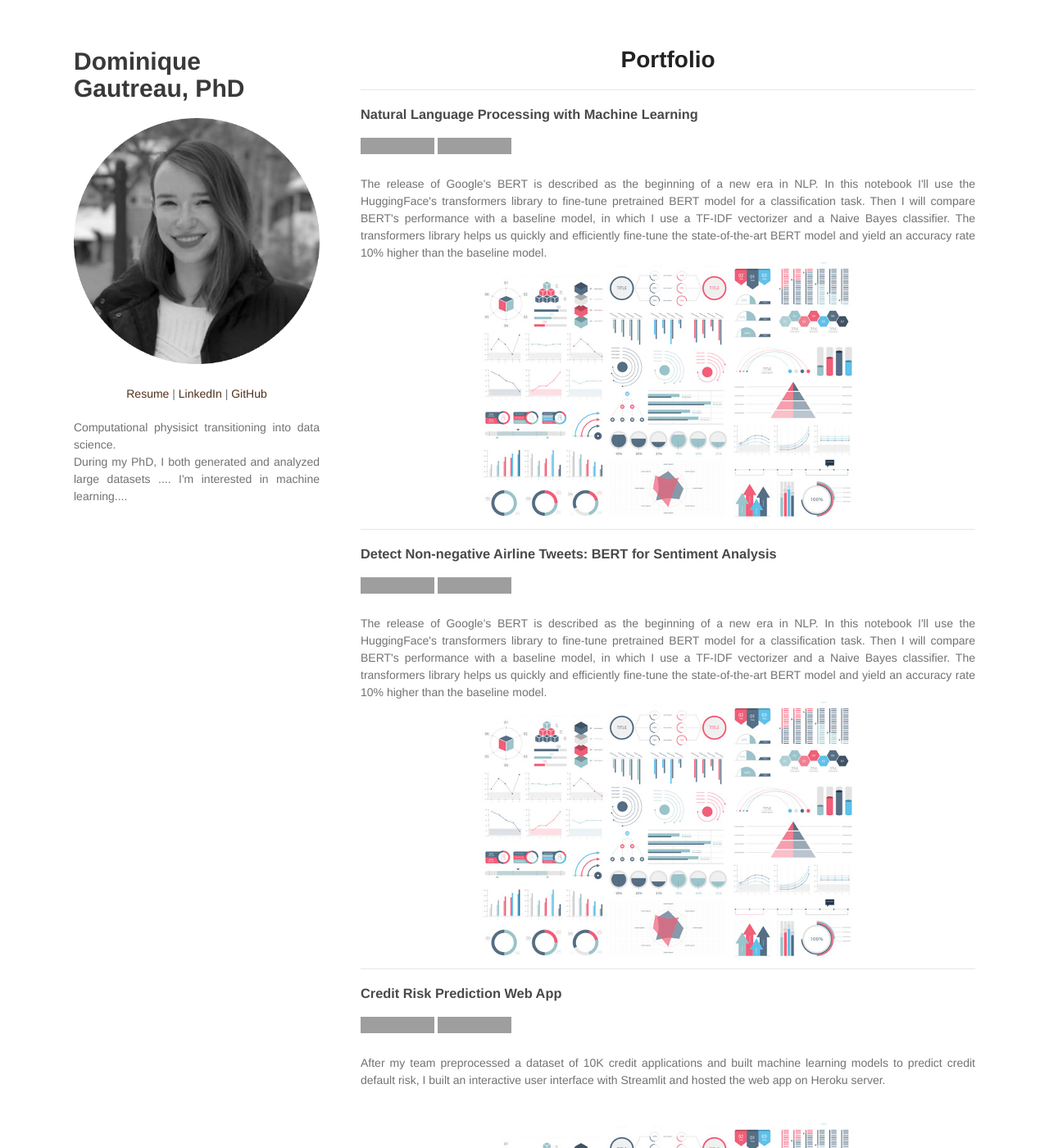
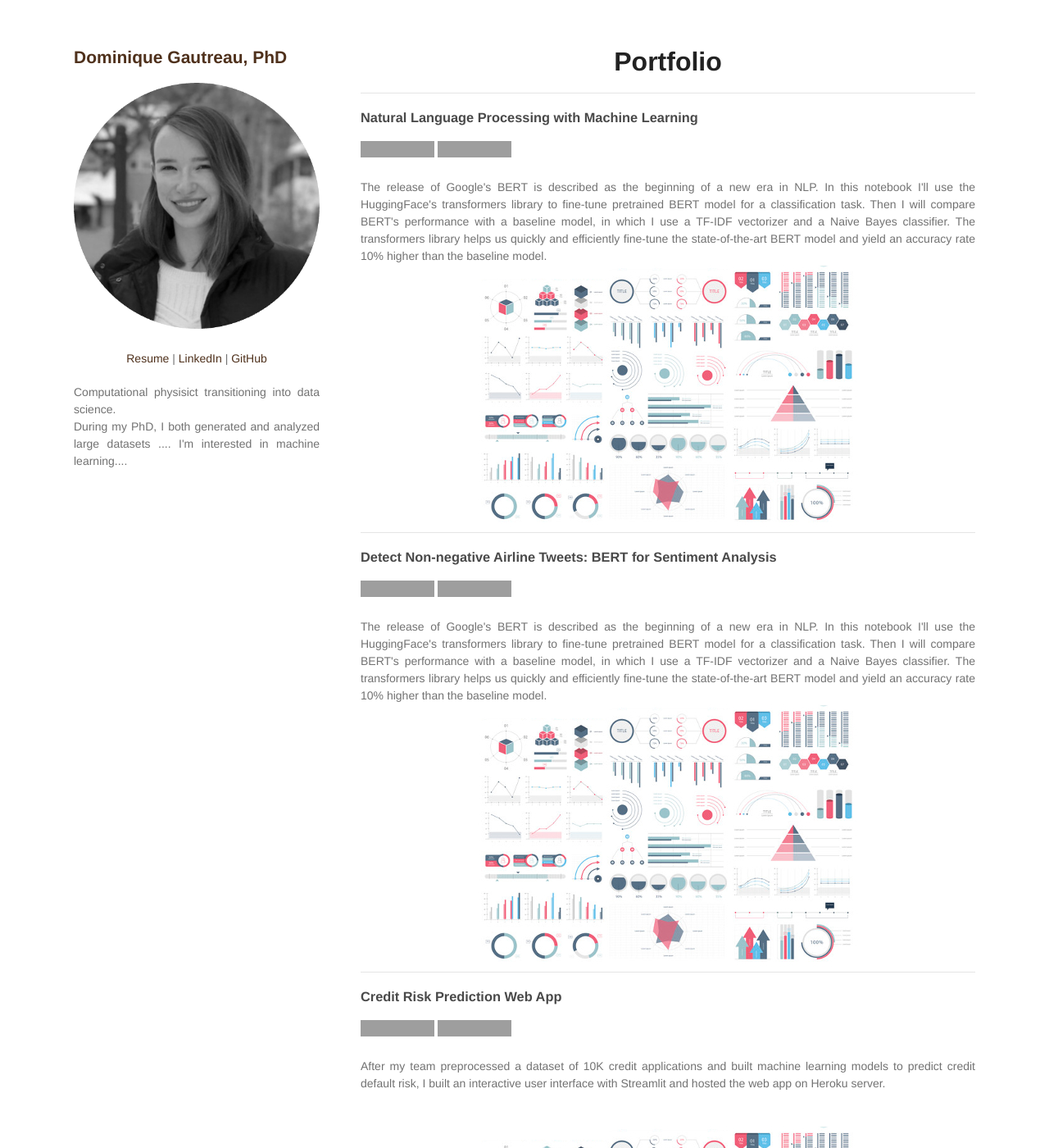
Before and after one commit to dgautreau/dgautreau.github.io, a Jekyll site: the page built from index.md, in a window 1280 px wide and 1400 px high. Shown: the whole window at 82% size. Built offline with Jekyll 4.4.1, drawn with Linux system fonts in a browser that asks for light colours; our own code applies the rules of GitHub Pages for plain Markdown files; grey boxes are pictures that could not be loaded.

Commit message:
Update jekyll-theme-minimal.scss

```diff
--- a/_sass/jekyll-theme-minimal.scss
+++ b/_sass/jekyll-theme-minimal.scss
@@ -25,12 +25,12 @@ h1, h2, h3 {
 
 h1 {
   text-align:center;
-  font-size:28px;
+  font-size:32px;
 }
 
 h2 {
   color:#393939;
-  font-size:30px;
+  color:#4F311C;
 }
 
 h3, h4, h5, h6 {
```
